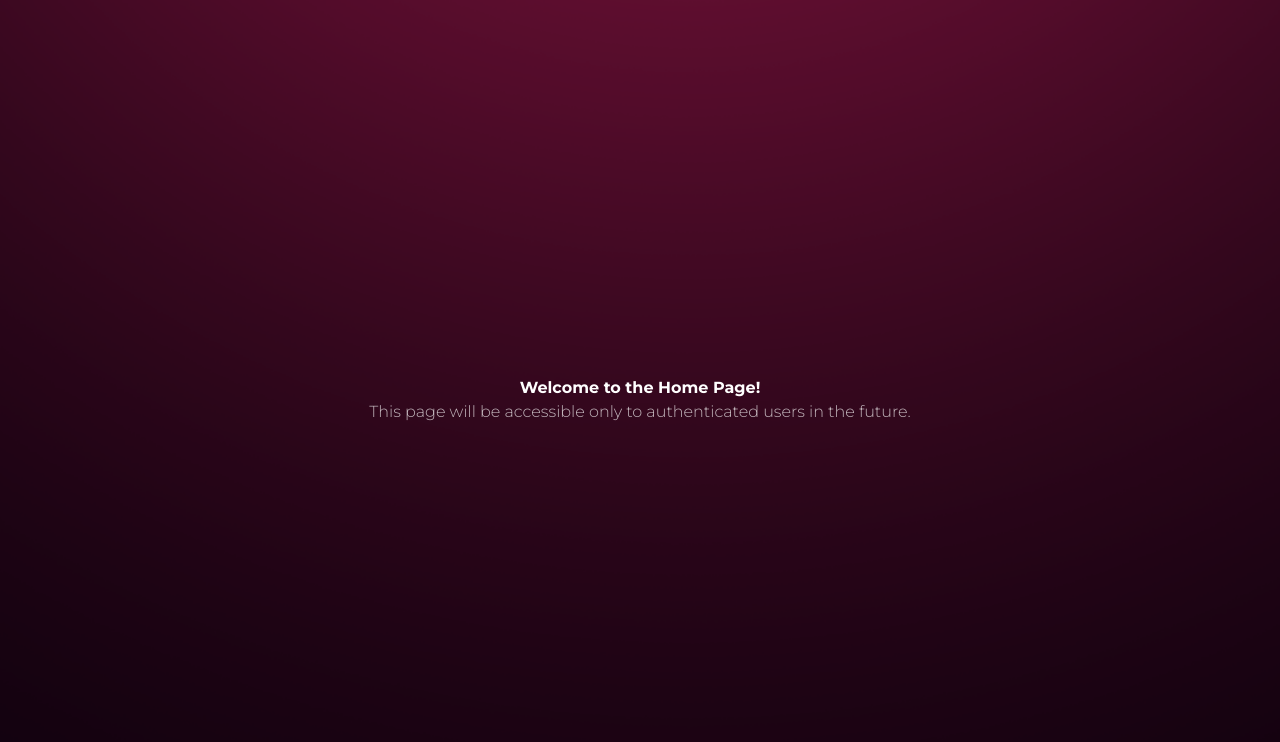
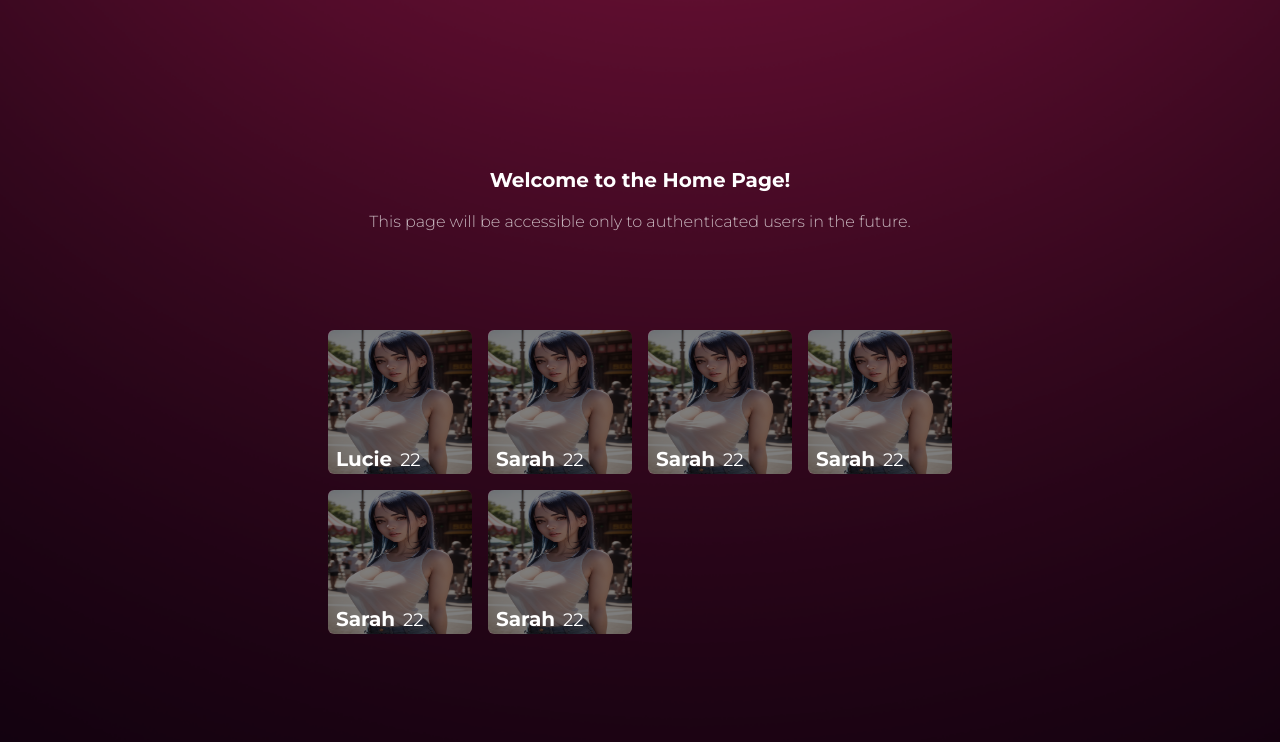
Before and after one commit to ScottAdamson26/seduxy, a React (Create React App) app: page /home in a window 1280 px wide. Shown: the top 742 px of the page. Built offline with nearby package versions, Linux system fonts and the light colour scheme; no server answers.

Commit message:
user grid

```diff
--- a/src/components/HomePage.js
+++ b/src/components/HomePage.js
@@ -1,11 +1,25 @@
-// Create a new file named HomePage.js in your components folder
 import React from 'react';
+import userProfiles from './UserProfileData'; // Importing user profiles
 
 const HomePage = () => {
   return (
-    <div className="home-page-container font-montserrat text-white">
-      <h1 className='font-bold'>Welcome to the Home Page!</h1>
-      <p className='font-light opacity-70'>This page will be accessible only to authenticated users in the future.</p>
+    <div className="flex flex-col justify-center items-center min-h-screen text-white font-montserrat">
+      <h1 className='font-bold text-xl mb-4 text-center'>Welcome to the Home Page!</h1>
+      <p className='font-light opacity-70 mb-8 text-center'>This page will be accessible only to authenticated users in the future.</p>
+
+      {/* Adjusted to use grid layout */}
+      <div className="mt-16 grid grid-cols-1 sm:grid-cols-2 md:grid-cols-3 lg:grid-cols-4 gap-4">
+        {userProfiles.map((user) => (
+          <div key={user.id} className="user-profile relative bg-black rounded-lg w-36 h-36 cursor-pointer">
+            <img src={user.imageUrl} alt={user.name} className="w-full h-full rounded-md absolute top-0 left-0 z-0 opacity-50" />
+
+            <div className="absolute bottom-0 left-0 z-10 flex items-baseline m-0 ml-2">
+              <h2 className="text-xl font-bold m-0 mr-2">{user.name}</h2>
+              <p className="text-lg m-0">{user.age}</p>
+            </div>
+          </div>
+        ))}
+      </div>
     </div>
   );
 }
--- /dev/null
+++ b/src/components/UserProfileData.js
@@ -0,0 +1,14 @@
+// UserProfileData.js
+import lucieImage from './images/lucie.jpg';
+
+const userProfiles = [
+  { id: 1, name: 'Lucie', age: 22, imageUrl: lucieImage },
+  { id: 2, name: 'Sarah', age: 22, imageUrl: lucieImage },
+  { id: 3, name: 'Sarah', age: 22, imageUrl: lucieImage },
+  { id: 4, name: 'Sarah', age: 22, imageUrl: lucieImage },
+  { id: 5, name: 'Sarah', age: 22, imageUrl: lucieImage },
+  { id: 6, name: 'Sarah', age: 22, imageUrl: lucieImage },
+  // Add more profiles here
+];
+
+export default userProfiles;
```
Also changed, not shown: src/components/images/lucie.jpg (added).
